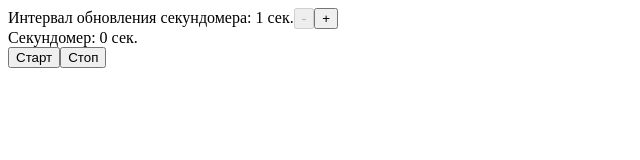
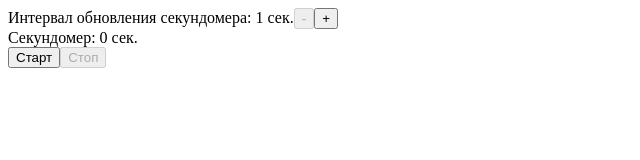
Before and after one commit to RukkiesMan/csssr-test-task, a React (Create React App) app: page / in a window 1280 px wide. Shown: the top 160 px of the page, without its empty margins (0-640 px from the left). Built offline with nearby package versions, Linux system fonts and the light colour scheme.

Commit message:
timerComponent/logic/add: disable stop button when timer isn't started

```diff
--- a/src/index.js
+++ b/src/index.js
@@ -145,7 +145,12 @@ class TimerComponent extends React.Component {
           >
             Старт
           </button>
-          <button onClick={this.handleStop}>Стоп</button>
+          <button
+            onClick={this.handleStop}
+            disabled={!this.props.timerIsStarted}
+          >
+            Стоп
+          </button>
         </div>
       </div>
     );
```
